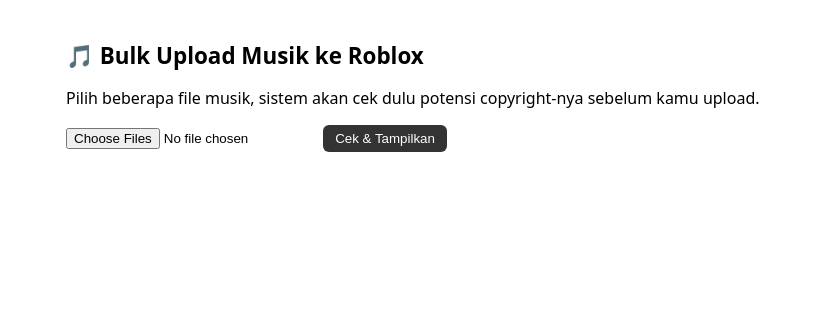
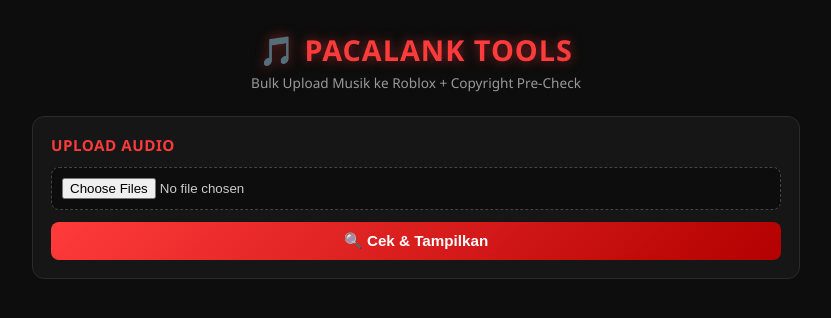
Before and after one commit to pacalankpamii-design/roblox-music-tool, a website: page public/index.html in a window 1280 px wide. Shown: the whole page, without its empty margins (224-1055 px from the left). Drawn offline with Linux system fonts and the light colour scheme.

Commit message:
Update index.html

```diff
--- a/public/index.html
+++ b/public/index.html
@@ -2,26 +2,106 @@
 <html lang="id">
 <head>
   <meta charset="UTF-8" />
-  <title>Roblox Music Bulk Uploader</title>
+  <title>PACALANK TOOLS</title>
   <style>
-    body { font-family: system-ui, sans-serif; max-width: 700px; margin: 40px auto; padding: 0 16px; }
-    h1 { font-size: 1.4rem; }
-    .row { display: flex; align-items: center; justify-content: space-between; padding: 10px; border: 1px solid #ddd; border-radius: 8px; margin-bottom: 8px; }
-    .risky { border-color: #e33; background: #fff5f5; }
-    .safe { border-color: #2a2; background: #f5fff7; }
-    button { cursor: pointer; padding: 6px 12px; border-radius: 6px; border: none; background: #333; color: white; }
-    button:disabled { background: #aaa; cursor: not-allowed; }
-    .status { font-size: 0.85rem; color: #666; margin-left: 8px; }
+    * { box-sizing: border-box; }
+    body {
+      font-family: 'Segoe UI', system-ui, sans-serif;
+      max-width: 800px;
+      margin: 30px auto;
+      padding: 0 16px;
+      background: #0d0d0d;
+      color: #eee;
+    }
+    .header {
+      text-align: center;
+      margin-bottom: 24px;
+    }
+    .header h1 {
+      font-size: 1.8rem;
+      margin: 0;
+      color: #ff3b3b;
+      letter-spacing: 1px;
+      text-shadow: 0 0 12px rgba(255,59,59,0.5);
+    }
+    .header p {
+      color: #999;
+      font-size: 0.85rem;
+      margin-top: 4px;
+    }
+    .card {
+      background: #161616;
+      border: 1px solid #2a2a2a;
+      border-radius: 12px;
+      padding: 18px;
+      margin-bottom: 16px;
+    }
+    .card h2 {
+      font-size: 0.95rem;
+      color: #ff3b3b;
+      margin: 0 0 12px 0;
+      text-transform: uppercase;
+      letter-spacing: 0.5px;
+    }
+    input[type="file"] {
+      width: 100%;
+      padding: 10px;
+      background: #0d0d0d;
+      border: 1px dashed #444;
+      border-radius: 8px;
+      color: #ccc;
+      margin-bottom: 12px;
+    }
+    button {
+      cursor: pointer;
+      padding: 10px 18px;
+      border-radius: 8px;
+      border: none;
+      font-weight: 600;
+      transition: 0.2s;
+    }
+    .btn-main {
+      background: linear-gradient(135deg, #ff3b3b, #b30000);
+      color: white;
+      width: 100%;
+      font-size: 0.95rem;
+    }
+    .btn-main:hover { opacity: 0.9; }
+    .row {
+      display: flex;
+      align-items: center;
+      justify-content: space-between;
+      padding: 12px;
+      border-radius: 8px;
+      margin-bottom: 8px;
+      border: 1px solid #2a2a2a;
+      background: #0d0d0d;
+    }
+    .risky { border-color: #ff3b3b; background: #1a0d0d; }
+    .safe { border-color: #2a2; background: #0d1a0d; }
+    .row button {
+      background: #333;
+      color: white;
+      font-size: 0.8rem;
+    }
+    .row button:disabled { background: #555; cursor: not-allowed; }
+    .status { font-size: 0.8rem; color: #999; margin-top: 4px; }
+    .filename { font-weight: 600; color: #eee; }
   </style>
 </head>
 <body>
-  <h1>🎵 Bulk Upload Musik ke Roblox</h1>
-  <p>Pilih beberapa file musik, sistem akan cek dulu potensi copyright-nya sebelum kamu upload.</p>
+  <div class="header">
+    <h1>🎵 PACALANK TOOLS</h1>
+    <p>Bulk Upload Musik ke Roblox + Copyright Pre-Check</p>
+  </div>
 
-  <input type="file" id="fileInput" multiple accept="audio/*" />
-  <button id="checkBtn">Cek & Tampilkan</button>
+  <div class="card">
+    <h2>Upload Audio</h2>
+    <input type="file" id="fileInput" multiple accept="audio/*" />
+    <button class="btn-main" id="checkBtn">🔍 Cek & Tampilkan</button>
+  </div>
 
-  <div id="results" style="margin-top: 20px;"></div>
+  <div id="results"></div>
 
   <script>
     const fileInput = document.getElementById('fileInput');
@@ -35,17 +115,19 @@
       const formData = new FormData();
       for (const f of files) formData.append('files', f);
 
-      resultsDiv.innerHTML = 'Mengecek...';
+      resultsDiv.innerHTML = '<p style="color:#999;">Mengecek...</p>';
       const res = await fetch('/api/precheck', { method: 'POST', body: formData });
       const data = await res.json();
 
-      resultsDiv.innerHTML = '';
+      resultsDiv.innerHTML = '<div class="card"><h2>Hasil Pre-Check</h2></div>';
+      const container = resultsDiv.querySelector('.card');
+
       data.results.forEach((item) => {
         const div = document.createElement('div');
         div.className = 'row ' + (item.risky ? 'risky' : 'safe');
         div.innerHTML = `
           <div>
-            <strong>${item.filename}</strong>
+            <div class="filename">${item.filename}</div>
             <div class="status">
               ${item.error ? item.error :
                 item.risky
@@ -55,10 +137,10 @@
           </div>
           <button data-path="${item.tempPath}" data-name="${item.filename}">Upload ke Roblox</button>
         `;
-        resultsDiv.appendChild(div);
+        container.appendChild(div);
       });
 
-      resultsDiv.querySelectorAll('button').forEach((btn) => {
+      container.querySelectorAll('button').forEach((btn) => {
         btn.onclick = async () => {
           btn.disabled = true;
           btn.textContent = 'Mengupload...';
```
